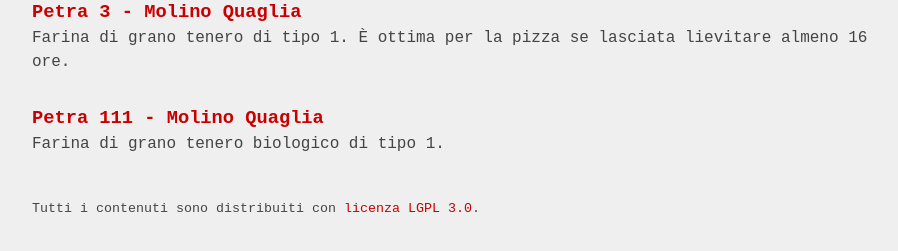
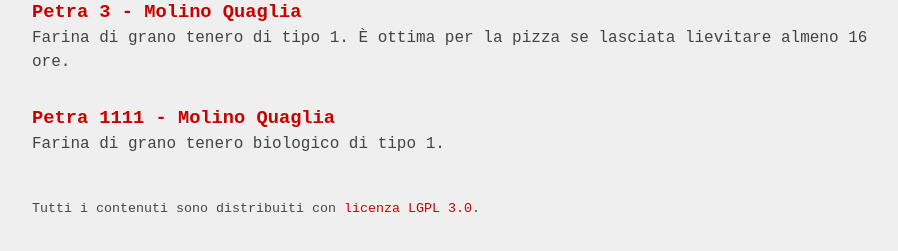
Before and after one commit to leeppolis/bagelis, a Jekyll site: the page built from _posts/2019-12-07-farina.md, in a window 1280 px wide. Shown: the part 536-787 px from the top of the page, without its empty margins (178-1076 px from the left). Built offline with Jekyll 4.4.1, drawn with Linux system fonts in a browser that asks for light colours; some web fonts are replaced.

Commit message:
Update from Forestry.io Simone Lippolis updated _posts/2019-12-07-farina.md

```diff
--- a/_posts/2019-12-07-farina.md
+++ b/_posts/2019-12-07-farina.md
@@ -4,6 +4,8 @@ title: Farine
 image: ''
 categories:
 - Ingredients
+keywords: []
+description: ''
 
 ---
 Per le mie preparazioni utilizzo solitamente queste farine:
@@ -24,6 +26,6 @@ Per il pane di semola.
 
 Farina di grano tenero di tipo 1. È ottima per la pizza se lasciata lievitare almeno 16 ore.
 
-### [Petra 111 - Molino Quaglia](https://shop.farinaearte.it/biologica/11-petra-1111.html#/20-peso_confezione-5_kg)
+### [Petra 1111 - Molino Quaglia](https://shop.farinaearte.it/biologica/11-petra-1111.html#/20-peso_confezione-5_kg)
 
 Farina di grano tenero biologico di tipo 1.
```
